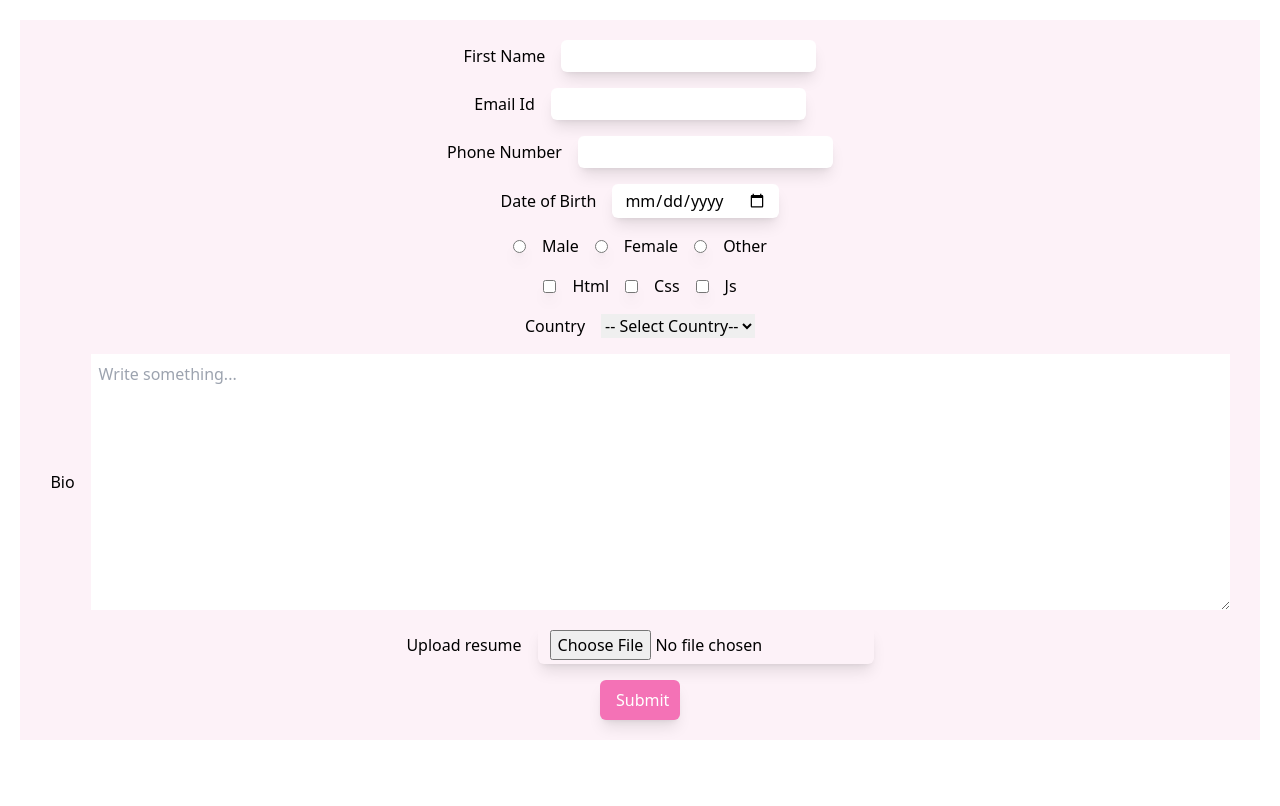
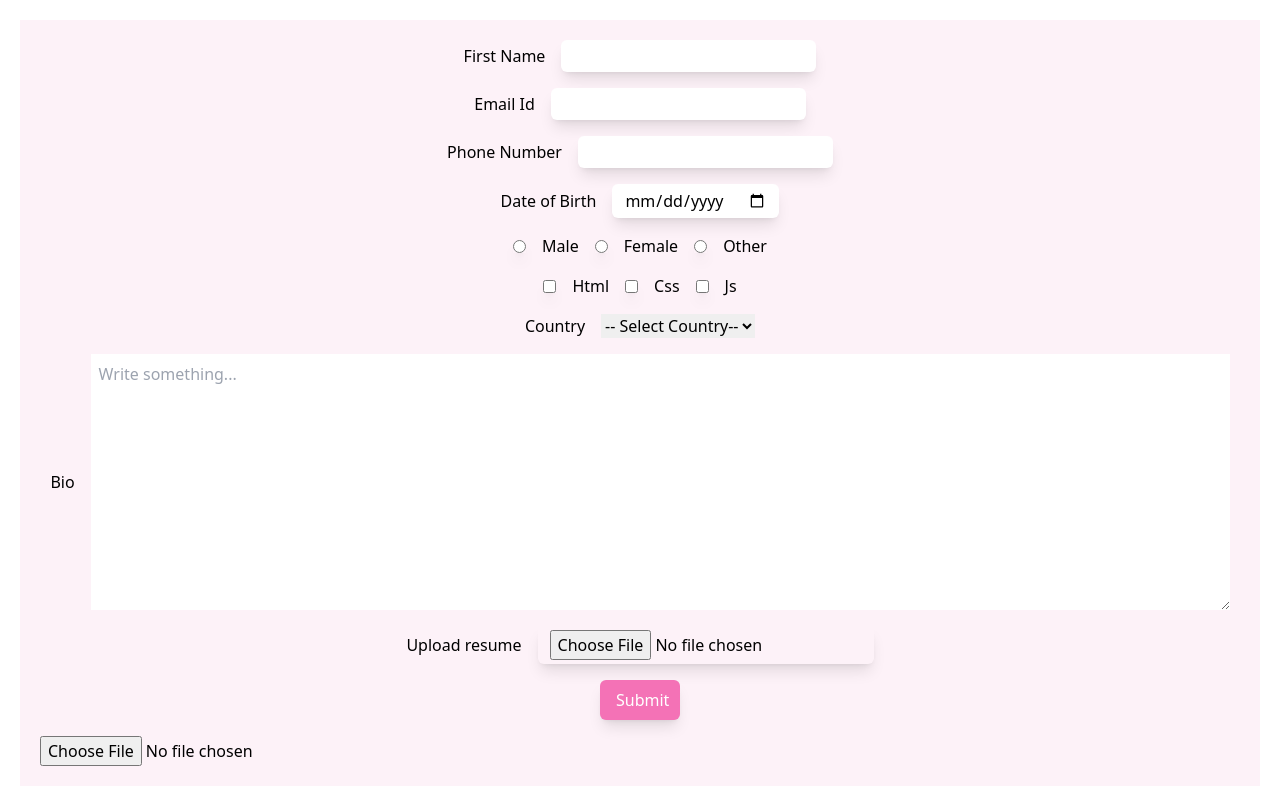
Before and after one commit to Krishrx/React-practice, a React (Create React App) app: page / in a window 1280 px wide. Built offline with nearby package versions, Linux system fonts and the light colour scheme.

Commit message:
tried to display photo got from user

```diff
--- a/src/components/Main.jsx
+++ b/src/components/Main.jsx
@@ -5,6 +5,13 @@ import {options as countryList} from '../data/countryList'
 
 
 function Main() {
+
+  const [selectedImage, setSelectedImage] = useState(null);
+
+  const handleImageChange = (e) => {
+    const file = e.target.files[0];
+    setSelectedImage(URL.createObjectURL(file));
+  };
 
   const countryOptions = countryList.map(({ value, label }) => {
     return (
@@ -145,9 +152,15 @@ function Main() {
       <Input type={'textarea'} textPlaceholder={'Write something...'} name={'bio'} displayText={'Bio'} fn={handleChange} value={bio}/>
 
       <Input type={'file'} name={'file'} displayText={'Upload resume'} fn={handleChange} value={file} />
+
       <div className='flex justify-center'>
         <Button btnLabelText={'Submit'} customStyle={'bg-pink-400 text-white w-20'} fn={handleSubmit}/>
       </div>
+
+      <div>
+      <input type="file" accept="image/*" onChange={handleImageChange} />
+      {selectedImage && <img src={selectedImage} alt="Selected" />}
+    </div>
     </form>
   )
 }
```
